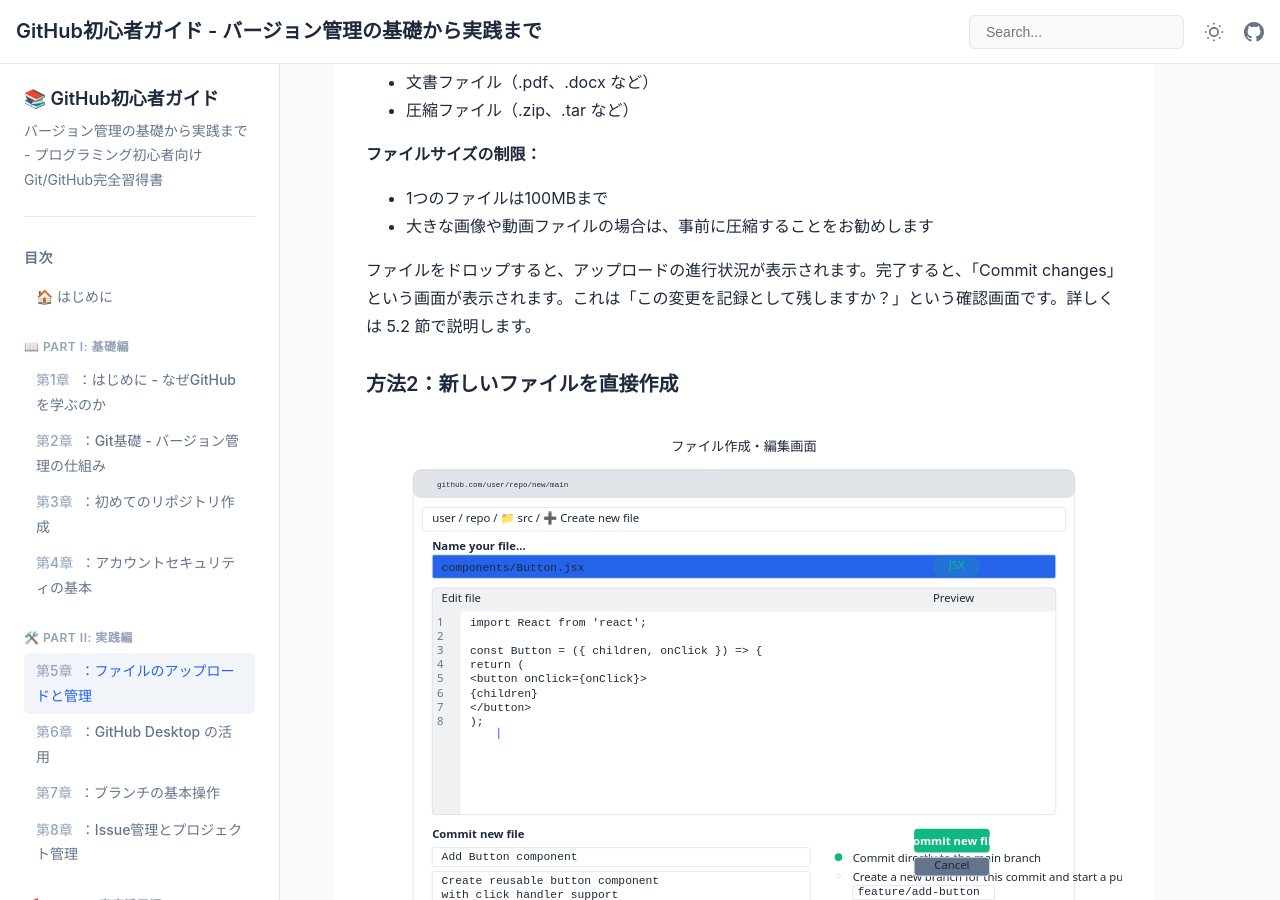
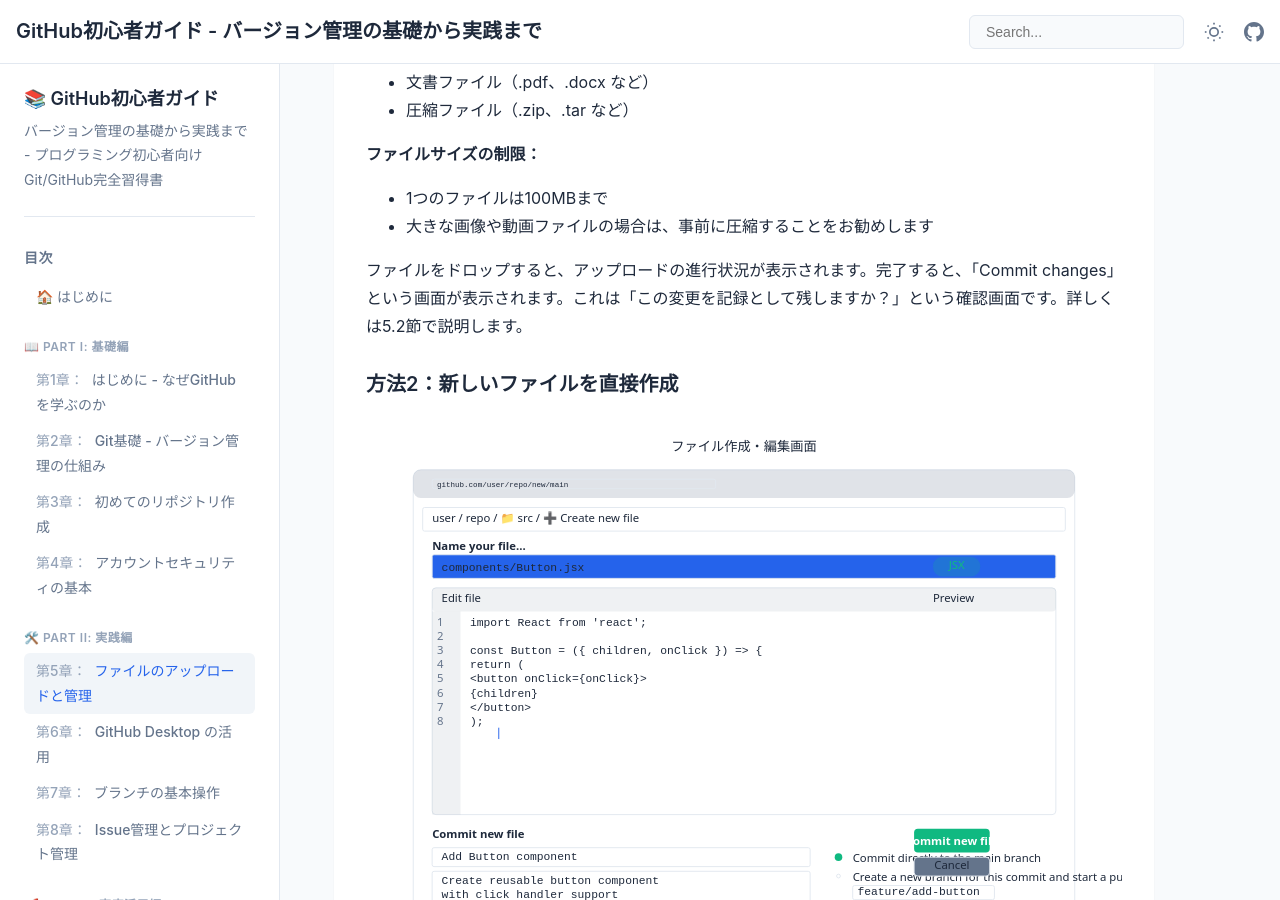
Before and after one commit to itdojp/github-guide-for-beginners-book, a Jekyll site: the page built from docs/src/chapter-repository-management/index.md, in a window 1280 px wide and 900 px high, scrolled down 1902 px. Built offline with Jekyll 4.4.1, drawn with Linux system fonts in a browser that asks for light colours.

Commit message:
fix: 章番号表記と節参照の表記ゆれを修正

```diff
--- a/docs/_includes/sidebar-nav.html
+++ b/docs/_includes/sidebar-nav.html
@@ -29,22 +29,22 @@
             <ul class="toc-list">
                 <li class="toc-item toc-chapter">
                     <a href="{{ '/src/chapter-introduction/' | relative_url }}" class="toc-link {% if page.url contains 'chapter-introduction' %}active{% endif %}">
-                        <span class="chapter-number">第1章</span>：はじめに - なぜGitHubを学ぶのか
+                        <span class="chapter-number">第1章：</span>はじめに - なぜGitHubを学ぶのか
                     </a>
                 </li>
                 <li class="toc-item toc-chapter">
                     <a href="{{ '/src/chapter-git-basics/' | relative_url }}" class="toc-link {% if page.url contains 'chapter-git-basics' %}active{% endif %}">
-                        <span class="chapter-number">第2章</span>：Git基礎 - バージョン管理の仕組み
+                        <span class="chapter-number">第2章：</span>Git基礎 - バージョン管理の仕組み
                     </a>
                 </li>
                 <li class="toc-item toc-chapter">
                     <a href="{{ '/src/chapter-github-account-setup/' | relative_url }}" class="toc-link {% if page.url contains 'chapter-github-account-setup' %}active{% endif %}">
-                        <span class="chapter-number">第3章</span>：初めてのリポジトリ作成
+                        <span class="chapter-number">第3章：</span>初めてのリポジトリ作成
                     </a>
                 </li>
                 <li class="toc-item toc-chapter">
                     <a href="{{ '/src/chapter-basic-operations/' | relative_url }}" class="toc-link {% if page.url contains 'chapter-basic-operations' %}active{% endif %}">
-                        <span class="chapter-number">第4章</span>：アカウントセキュリティの基本
+                        <span class="chapter-number">第4章：</span>アカウントセキュリティの基本
                     </a>
                 </li>
             </ul>
@@ -56,22 +56,22 @@
             <ul class="toc-list">
                 <li class="toc-item toc-chapter">
                     <a href="{{ '/src/chapter-repository-management/' | relative_url }}" class="toc-link {% if page.url contains 'chapter-repository-management' %}active{% endif %}">
-                        <span class="chapter-number">第5章</span>：ファイルのアップロードと管理
+                        <span class="chapter-number">第5章：</span>ファイルのアップロードと管理
                     </a>
                 </li>
                 <li class="toc-item toc-chapter">
                     <a href="{{ '/src/chapter-collaboration-basics/' | relative_url }}" class="toc-link {% if page.url contains 'chapter-collaboration-basics' %}active{% endif %}">
-                        <span class="chapter-number">第6章</span>：GitHub Desktop の活用
+                        <span class="chapter-number">第6章：</span>GitHub Desktop の活用
                     </a>
                 </li>
                 <li class="toc-item toc-chapter">
                     <a href="{{ '/src/chapter-pull-requests/' | relative_url }}" class="toc-link {% if page.url contains 'chapter-pull-requests' %}active{% endif %}">
-                        <span class="chapter-number">第7章</span>：ブランチの基本操作
+                        <span class="chapter-number">第7章：</span>ブランチの基本操作
                     </a>
                 </li>
                 <li class="toc-item toc-chapter">
                     <a href="{{ '/src/chapter-issue-management/' | relative_url }}" class="toc-link {% if page.url contains 'chapter-issue-management' %}active{% endif %}">
-                        <span class="chapter-number">第8章</span>：Issue管理とプロジェクト管理
+                        <span class="chapter-number">第8章：</span>Issue管理とプロジェクト管理
                     </a>
                 </li>
             </ul>
@@ -83,22 +83,22 @@
             <ul class="toc-list">
                 <li class="toc-item toc-chapter">
                     <a href="{{ '/src/chapter-github-actions/' | relative_url }}" class="toc-link {% if page.url contains 'chapter-github-actions' %}active{% endif %}">
-                        <span class="chapter-number">第9章</span>：GitHub Actions入門 - 自動化の基礎
+                        <span class="chapter-number">第9章：</span>GitHub Actions入門 - 自動化の基礎
                     </a>
                 </li>
                 <li class="toc-item toc-chapter">
                     <a href="{{ '/src/chapter-security-best-practices/' | relative_url }}" class="toc-link {% if page.url contains 'chapter-security-best-practices' %}active{% endif %}">
-                        <span class="chapter-number">第10章</span>：セキュリティのベストプラクティス
+                        <span class="chapter-number">第10章：</span>セキュリティのベストプラクティス
                     </a>
                 </li>
                 <li class="toc-item toc-chapter">
                     <a href="{{ '/src/chapter-advanced-features/' | relative_url }}" class="toc-link {% if page.url contains 'chapter-advanced-features' %}active{% endif %}">
-                        <span class="chapter-number">第11章</span>：高度な機能活用
+                        <span class="chapter-number">第11章：</span>高度な機能活用
                     </a>
                 </li>
                 <li class="toc-item toc-chapter">
                     <a href="{{ '/src/chapter-troubleshooting/' | relative_url }}" class="toc-link {% if page.url contains 'chapter-troubleshooting' %}active{% endif %}">
-                        <span class="chapter-number">第12章</span>：トラブルシューティング
+                        <span class="chapter-number">第12章：</span>トラブルシューティング
                     </a>
                 </li>
             </ul>
--- a/docs/src/chapter-repository-management/index.md
+++ b/docs/src/chapter-repository-management/index.md
@@ -53,7 +53,7 @@ order: 5
 - 1つのファイルは100MBまで
 - 大きな画像や動画ファイルの場合は、事前に圧縮することをお勧めします
 
-ファイルをドロップすると、アップロードの進行状況が表示されます。完了すると、「Commit changes」という画面が表示されます。これは「この変更を記録として残しますか？」という確認画面です。詳しくは 5.2 節で説明します。
+ファイルをドロップすると、アップロードの進行状況が表示されます。完了すると、「Commit changes」という画面が表示されます。これは「この変更を記録として残しますか？」という確認画面です。詳しくは5.2節で説明します。
 
 #### 方法2：新しいファイルを直接作成
 
```
